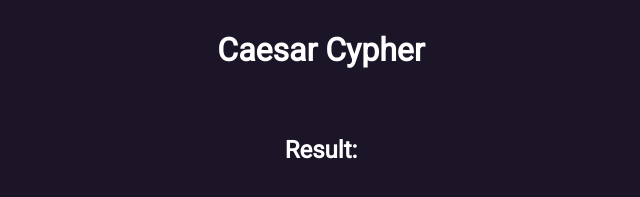
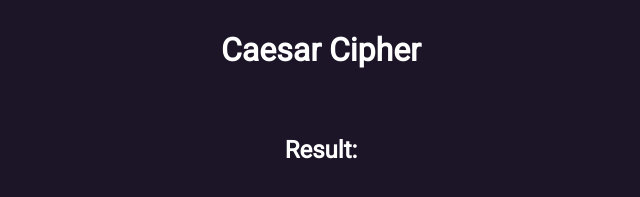
Before and after one commit to Caresle-Archive/caesar-cipher, a plain HTML site: page index.html in a window 1280 px wide. Shown: the top 197 px of the page, 319-959 px from the left. Drawn offline with Linux system fonts and the light colour scheme.

```diff
--- a/index.html
+++ b/index.html
@@ -4,7 +4,7 @@
 <head>
 	<meta charset="UTF-8" />
 	<meta name="viewport" content="width=device-width, initial-scale=1.0" />
-	<title>Caesar cypher</title>
+	<title>Caesar cipher</title>
 	<link rel="preconnect" href="https://fonts.gstatic.com">
 	<link href="https://fonts.googleapis.com/css2?family=Roboto&display=swap" rel="stylesheet">
 	<link rel="stylesheet" href="style.css">
@@ -12,7 +12,7 @@
 
 <body>
 	<main class="container">
-		<h1>Caesar Cypher</h1>
+		<h1>Caesar Cipher</h1>
 		<h2 id="result">Result:</h2>
 		<div class="decoder">
 			<h2>Caesar Decoder</h2>
```
Also changed, not shown: 1 other file.
